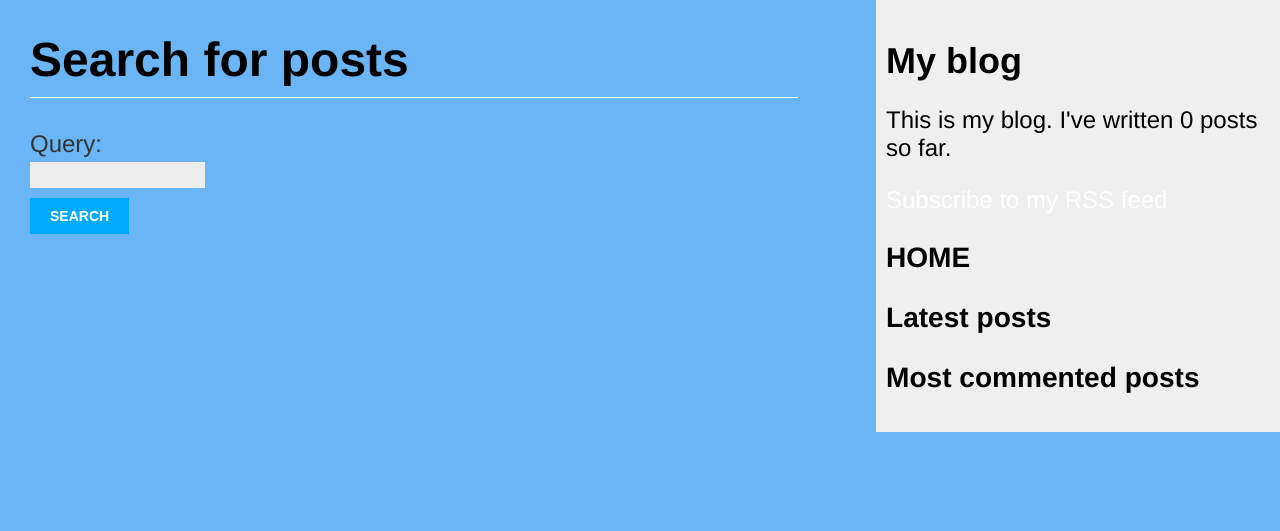
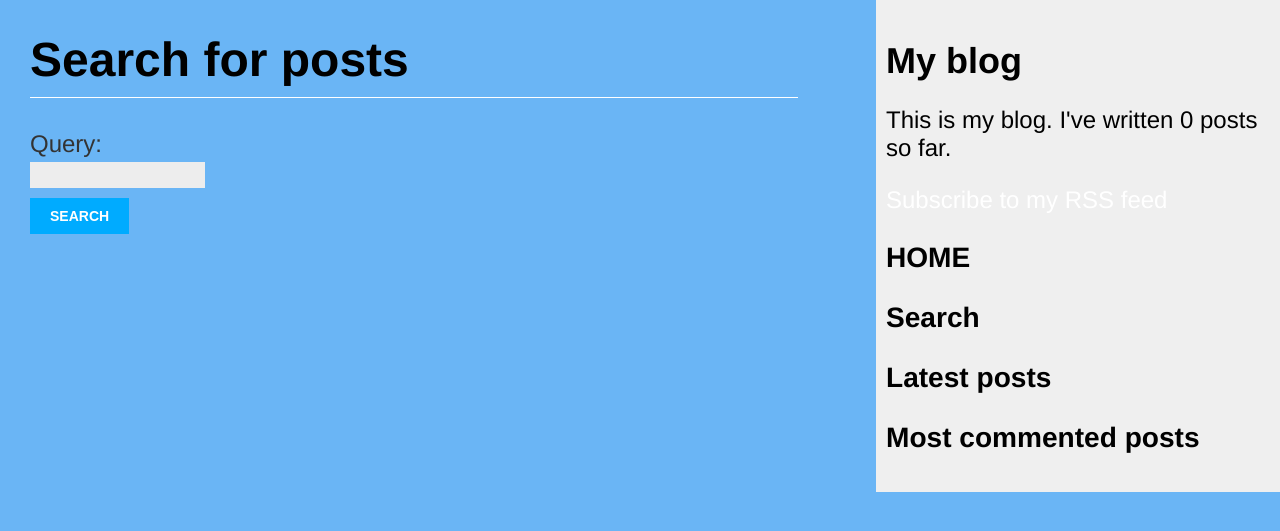
Before and after one commit to DanielLeviLucas/blog-site, a Django app: page /blog/search/ in a window 1280 px wide. Shown: the top 531 px of the page. Run offline with Django 4.2, Linux system fonts and the light colour scheme; data that the repository does not hold is empty.

Commit message:
Add search href in sidebar

```diff
--- a/blog/templates/blog/base.html
+++ b/blog/templates/blog/base.html
@@ -22,6 +22,9 @@
       <h3>
         <a href="{% url "blog:post_list" %}" class='black'>HOME</a>
       </h3>
+      <h3>
+        <a href="{% url "blog:post_search" %}" class="black">Search</a>
+      </h3>
       <h3>Latest posts</h3>
         {% show_latest_posts 3 %}
 
```
